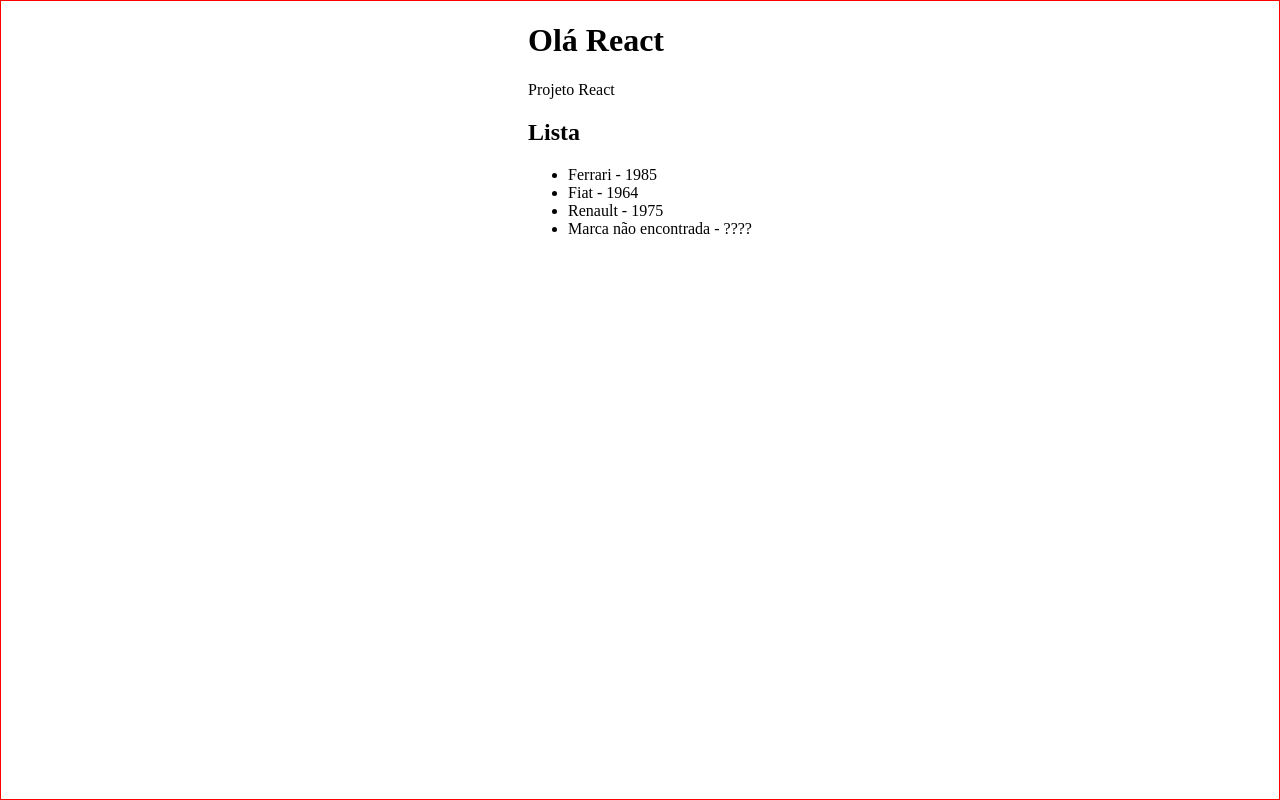
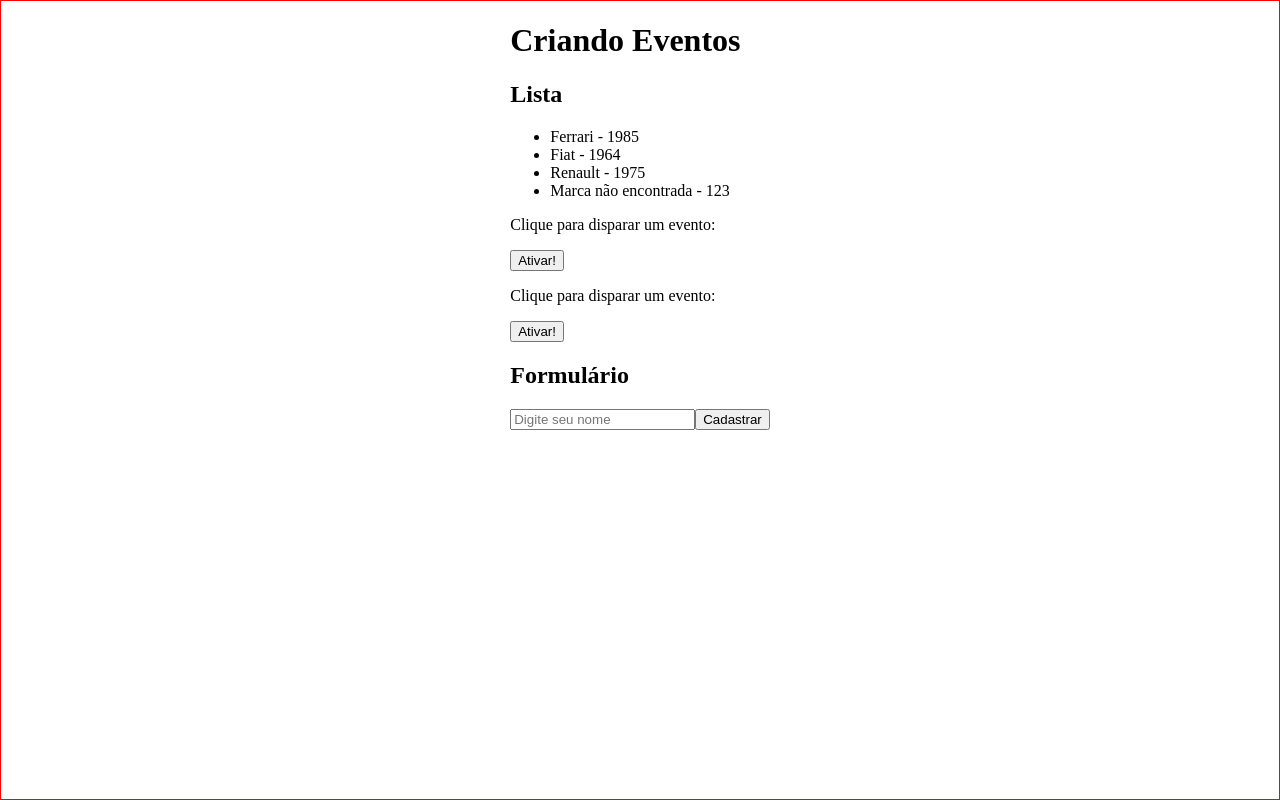
Before and after one commit to GuiCabral99/ReactJs-hdc, a React (Vite) app: page / in a window 1280 px wide. Built offline with nearby package versions, Linux system fonts and the light colour scheme.

Commit message:
Iniciando em eventos

```diff
--- a/src/App.jsx
+++ b/src/App.jsx
@@ -1,16 +1,27 @@
 import React from 'react'
+
 import './App.css'
+
 import HelloWorld from './components/HelloWorld'
+import Evento from './components/Eventos'
+import Formulario from './components/Formulario'
+
+
 
 function App() {
 
   return (
     <div className="App">
-      <h1>Olá React</h1>
-      <p>Projeto React</p>
-      <HelloWorld/>
+      <h1>Criando Eventos</h1>
+      <HelloWorld />
+      {/* Evento com mensagem definida */}
+      <Evento mensagem="mensagem definida" />
+      {/* Evento com mensagem generica */}
+      <Evento />
+      {/* Formulario simples */}
+      <Formulario />
     </div>
-  )
+  );
 }
 
 export default App
--- /dev/null
+++ b/src/components/Eventos.jsx
@@ -0,0 +1,29 @@
+import { PropTypes } from "prop-types";
+
+
+
+function Evento({mensagem}) {
+    // Evento vinculado ao btn
+    function meuEvento() {
+        alert(`${mensagem}`)
+    }
+
+    return (
+        <>
+            <p>Clique para disparar um evento:</p>
+            <button onClick={meuEvento}>Ativar!</button>
+        </>
+     );
+}
+
+
+// Tipagem de props
+Evento.propTypes = {
+    mensagem: PropTypes.string
+}
+
+Evento.defaultProps = {
+    mensagem: "mensagem generica"
+}
+
+export default Evento;
--- /dev/null
+++ b/src/components/Formulario.jsx
@@ -0,0 +1,21 @@
+function Formulario() {
+
+    function cadastrarUsuario(e) {
+        e.preventDefault()
+        console.log("usuario cadastrado")
+    }
+
+    return (
+        <>
+            <h2>Formulário</h2>
+            <form onSubmit={cadastrarUsuario}>
+                <div>
+                    <input type="text" placeholder="Digite seu nome" />
+                    <input type="submit" value="Cadastrar" />
+                </div>
+            </form>
+        </>
+     );
+}
+
+export default Formulario;
--- a/src/components/Props.jsx
+++ b/src/components/Props.jsx
@@ -15,7 +15,7 @@ Props.propTypes = {
 
 Props.defaultProps = {
   marca: "Marca não encontrada",
-  lancamento: "????"
+  lancamento: 123
 }
 
 export default Props;
```
Also changed, not shown: 1 other file (tests, documents, lock files or other folders).
